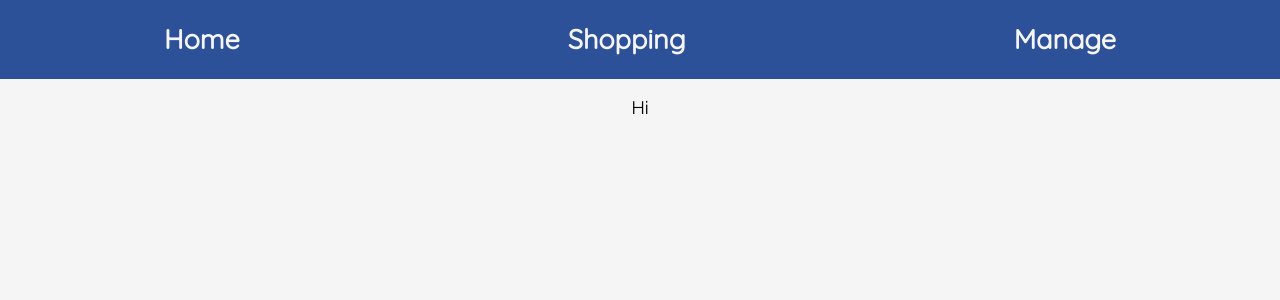
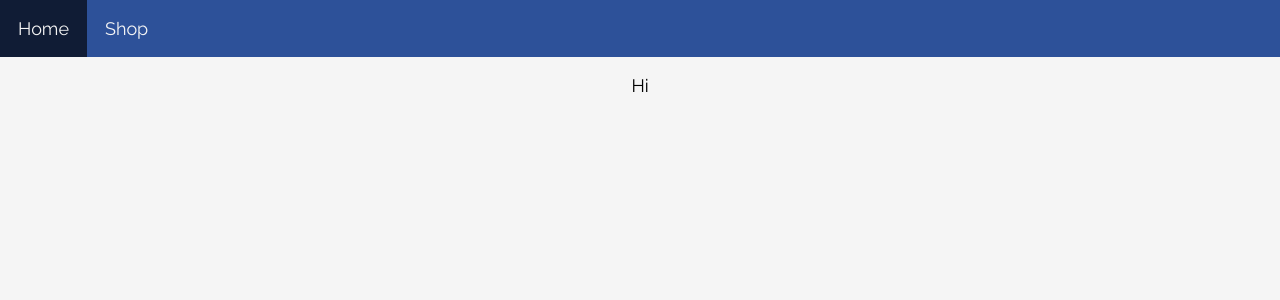
Before and after one commit to jongrim/react-store, a React (Create React App) app in the folder client/: page / in a window 1280 px wide. Shown: the top 300 px of the page. Built offline with nearby package versions, Linux system fonts and the light colour scheme.

Commit message:
Remove a bunch of external CSS

```diff
--- a/client/src/components/Nav.js
+++ b/client/src/components/Nav.js
@@ -1,19 +1,32 @@
 import React from 'react';
-import { Link } from 'react-router-dom';
-import '../css/Nav.css';
+import { NavLink } from 'react-router-dom';
 
-const Nav = props => {
+const navbarStyle = {
+  height: '100%',
+  width: '100%',
+  backgroundColor: '#2d5199',
+  display: 'flex'
+};
+
+const navbarLinkStyle = {
+  color: '#f5f5f5',
+  textDecoration: 'none',
+  padding: '1em'
+};
+
+const activeStyle = {
+  backgroundColor: 'rgba(0, 0, 0, 0.65)'
+};
+
+const Nav = () => {
   return (
-    <div className="navbar">
-      <Link to="/" className="navbar-link">
-        <h2>Home</h2>
-      </Link>
-      <Link to="/shop" className="navbar-link">
-        <h2>Shopping</h2>
-      </Link>
-      <Link to="/manage" className="navbar-link">
-        <h2>Manage</h2>
-      </Link>
+    <div style={navbarStyle}>
+      <NavLink exact to="/" style={navbarLinkStyle} activeStyle={activeStyle}>
+        Home
+      </NavLink>
+      <NavLink to="/shop" style={navbarLinkStyle} activeStyle={activeStyle}>
+        Shop
+      </NavLink>
     </div>
   );
 };
--- a/client/src/components/ProductCard.js
+++ b/client/src/components/ProductCard.js
@@ -1,23 +1,34 @@
 import React from 'react';
-import Button, { BlueButton } from './Button';
+import { BlueButton } from './Buttons';
 import PropTypes from 'prop-types';
 import { formatPrice } from '../utils/utils';
 import '../css/ProductCard.css';
 
+const style = {
+  backgroundColor: 'white',
+  flexBasis: '200px',
+  flexGrow: '0',
+  flexShrink: '1',
+  padding: '12px',
+  margin: '10px 0px',
+  boxShadow: '0px 1px 10px 1px rgba(0, 0, 0, 0.25)'
+};
+
 const ProductCard = props => {
+  let { id, name, price } = props;
   const product = {
-    id: props.id,
-    name: props.name,
-    price: props.price
+    id,
+    name,
+    price
   };
 
   return (
-    <div className="product-card" data-item-id={props.id}>
+    <div className="product-card" style={style}>
       <h3>
-        {props.name}
+        {name}
       </h3>
       <p>
-        {formatPrice(props.price)}
+        {formatPrice(price)}
       </p>
       <BlueButton small clickAction={props.addToCart} dataObj={product}>
         Add to cart
@@ -27,7 +38,7 @@ const ProductCard = props => {
 };
 
 ProductCard.propTypes = {
-  id: PropTypes.number.isRequired,
+  id: PropTypes.string.isRequired,
   name: PropTypes.string.isRequired,
   price: PropTypes.string.isRequired,
   addToCart: PropTypes.func.isRequired
--- a/client/src/components/ProductTable.js
+++ b/client/src/components/ProductTable.js
@@ -1,11 +1,21 @@
 import React from 'react';
 import PropTypes from 'prop-types';
 import ProductCard from './ProductCard';
-import '../css/ProductTable.css';
+
+const style = {
+  display: 'flex',
+  justifyContent: 'space-between',
+  alignItems: 'flex-start',
+  alignContent: 'flex-start',
+  flexWrap: 'wrap',
+  flexBasis: '640px',
+  flexGrow: '1',
+  padding: '0 1em'
+};
 
 const ProductTable = props => {
   return (
-    <div className="product-container">
+    <div style={style}>
       {props.products.map(product =>
         <ProductCard
           key={product.item_id}
--- a/client/src/css/Nav.css
+++ /dev/null
@@ -1,16 +0,0 @@
-.navbar {
-  height: 100%;
-  width: 100%;
-  background-color: #2d5199;
-  display: flex;
-  justify-content: space-around;
-}
-
-.navbar-link {
-  color: #f5f5f5;
-  text-decoration: none;
-}
-
-.navbar-link:hover {
-  color: rgba(0, 0, 0, 0.85);
-}
--- a/client/src/css/OrderForm.css
+++ /dev/null
@@ -1,6 +0,0 @@
-.orderForm {
-  display: flex;
-  flex-direction: column;
-  align-items: center;
-  margin: 16px 0;
-}
--- a/client/src/css/ProductCard.css
+++ b/client/src/css/ProductCard.css
@@ -1,13 +1,3 @@
-.product-card {
-  background-color: white;
-  flex-basis: 200px;
-  flex-grow: 0;
-  flex-shrink: 1;
-  padding: 12px;
-  margin: 10px 0px;
-  box-shadow: 0px 1px 10px 1px rgba(0, 0, 0, 0.25);
-}
-
 .product-card:hover {
   box-shadow: 0px 1px 10px 2px rgba(0, 0, 0, 0.25);
 }
--- a/client/src/css/ProductTable.css
+++ /dev/null
@@ -1,10 +0,0 @@
-.product-container {
-  display: flex;
-  justify-content: space-around;
-  align-items: flex-start;
-  align-content: flex-start;
-  flex-wrap: wrap;
-  flex-basis: 640px;
-  flex-grow: 1;
-  padding-right: 1em;
-}
```
Also changed, not shown: client/src/components/OrderForm.js (deleted, +0 -44 lines).
